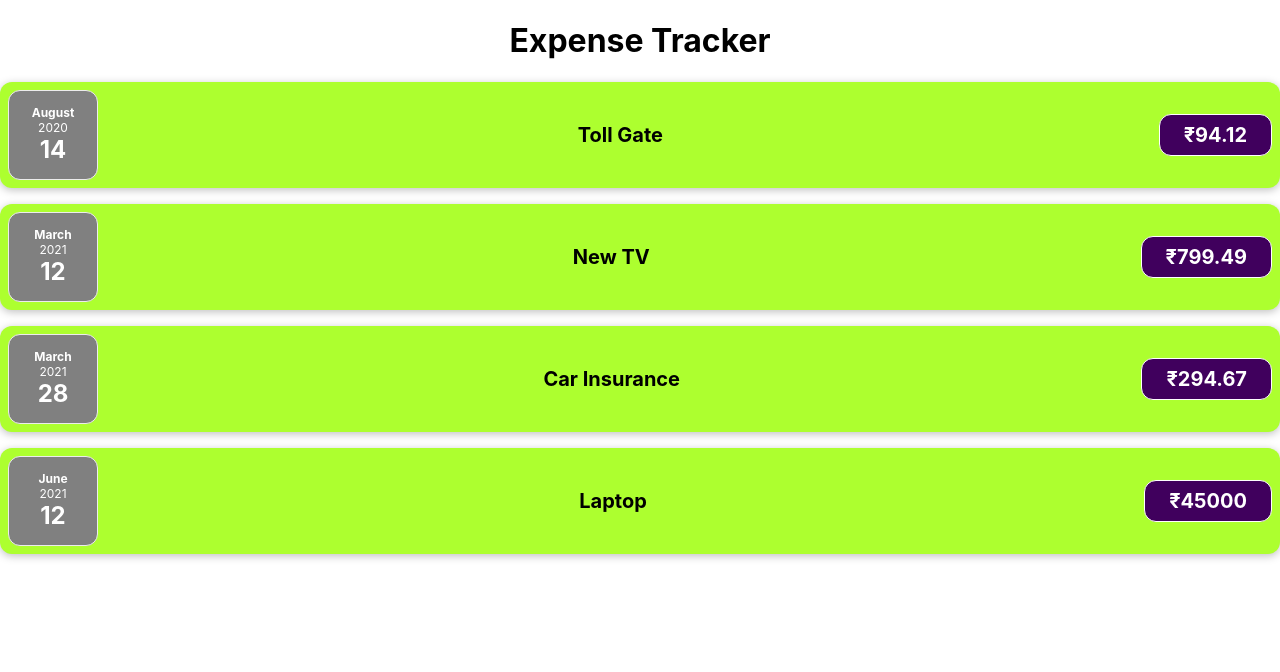
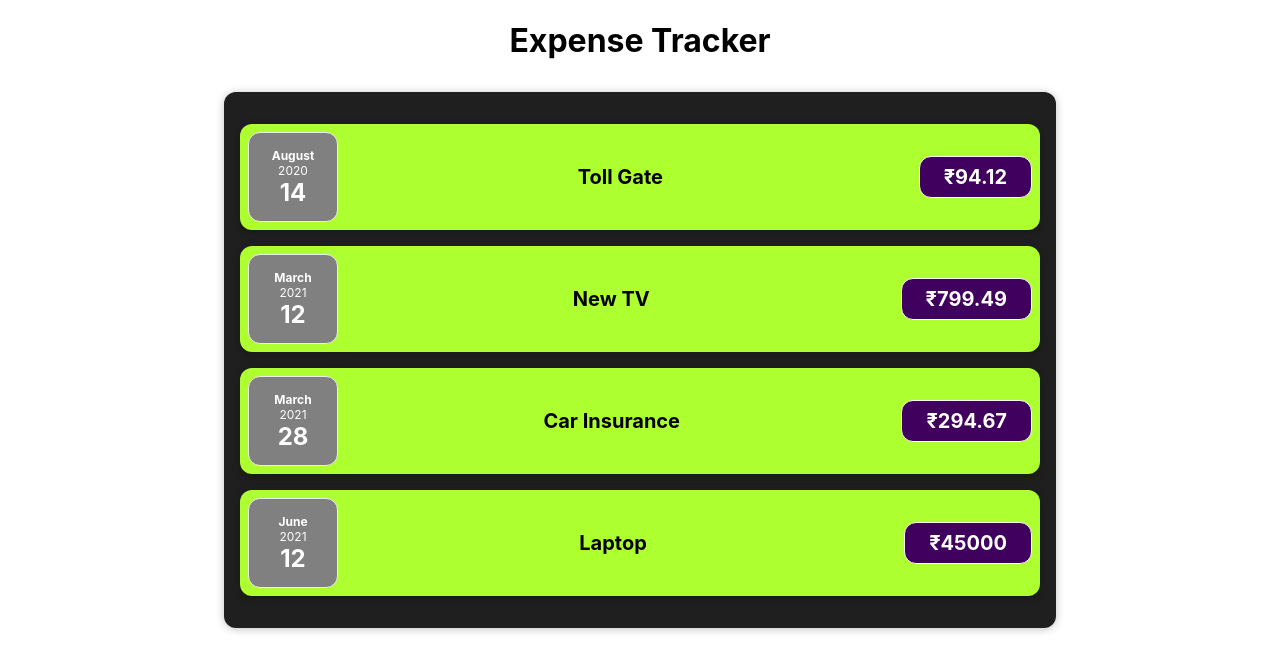
Before and after one commit to jeraldpraveen/React_Training, a React (Create React App) app in the folder expense_tracker/: page / in a window 1280 px wide. Shown: the top 672 px of the page. Built offline with nearby package versions, Linux system fonts and the light colour scheme.

Commit message:
23.Splitting ExpenseItem to Expenses

```diff
--- a/expense_tracker/src/App.js
+++ b/expense_tracker/src/App.js
@@ -1,5 +1,5 @@
 import "./App.css";
-import ExpenseItem from "./components/ExpenseItem";
+import Expenses from "./components/Expenses";
 
 function App() {
   const expenses = [
@@ -31,26 +31,7 @@
   return (
     <div className="App">
       <h1>Expense Tracker</h1>
-      <ExpenseItem
-        title={expenses[0].title}
-        amount={expenses[0].amount}
-        date={expenses[0].date}
-      ></ExpenseItem>
-      <ExpenseItem
-        title={expenses[1].title}
-        amount={expenses[1].amount}
-        date={expenses[1].date}
-      ></ExpenseItem>
-      <ExpenseItem
-        title={expenses[2].title}
-        amount={expenses[2].amount}
-        date={expenses[2].date}
-      ></ExpenseItem>
-      <ExpenseItem
-        title={expenses[3].title}
-        amount={expenses[3].amount}
-        date={expenses[3].date}
-      ></ExpenseItem>
+      <Expenses items={expenses} />
     </div>
   );
 }
--- /dev/null
+++ b/expense_tracker/src/components/Expenses.css
@@ -0,0 +1,9 @@
+.expenses {
+  padding: 1rem;
+  background-color: rgb(31, 31, 31);
+  margin: 2rem auto;
+  width: 50rem;
+  max-width: 95%;
+  border-radius: 12px;
+  box-shadow: 0 1px 8px rgba(0, 0, 0, 0.25);
+}
--- /dev/null
+++ b/expense_tracker/src/components/Expenses.js
@@ -0,0 +1,31 @@
+import ExpenseItem from "./ExpenseItem";
+import "./Expenses.css";
+
+function Expenses(props) {
+  return (
+    <div className="expenses">
+      <ExpenseItem
+        title={props.items[0].title}
+        amount={props.items[0].amount}
+        date={props.items[0].date}
+      />
+      <ExpenseItem
+        title={props.items[1].title}
+        amount={props.items[1].amount}
+        date={props.items[1].date}
+      />
+      <ExpenseItem
+        title={props.items[2].title}
+        amount={props.items[2].amount}
+        date={props.items[2].date}
+      />
+      <ExpenseItem
+        title={props.items[3].title}
+        amount={props.items[3].amount}
+        date={props.items[3].date}
+      />
+    </div>
+  );
+}
+
+export default Expenses;
```
